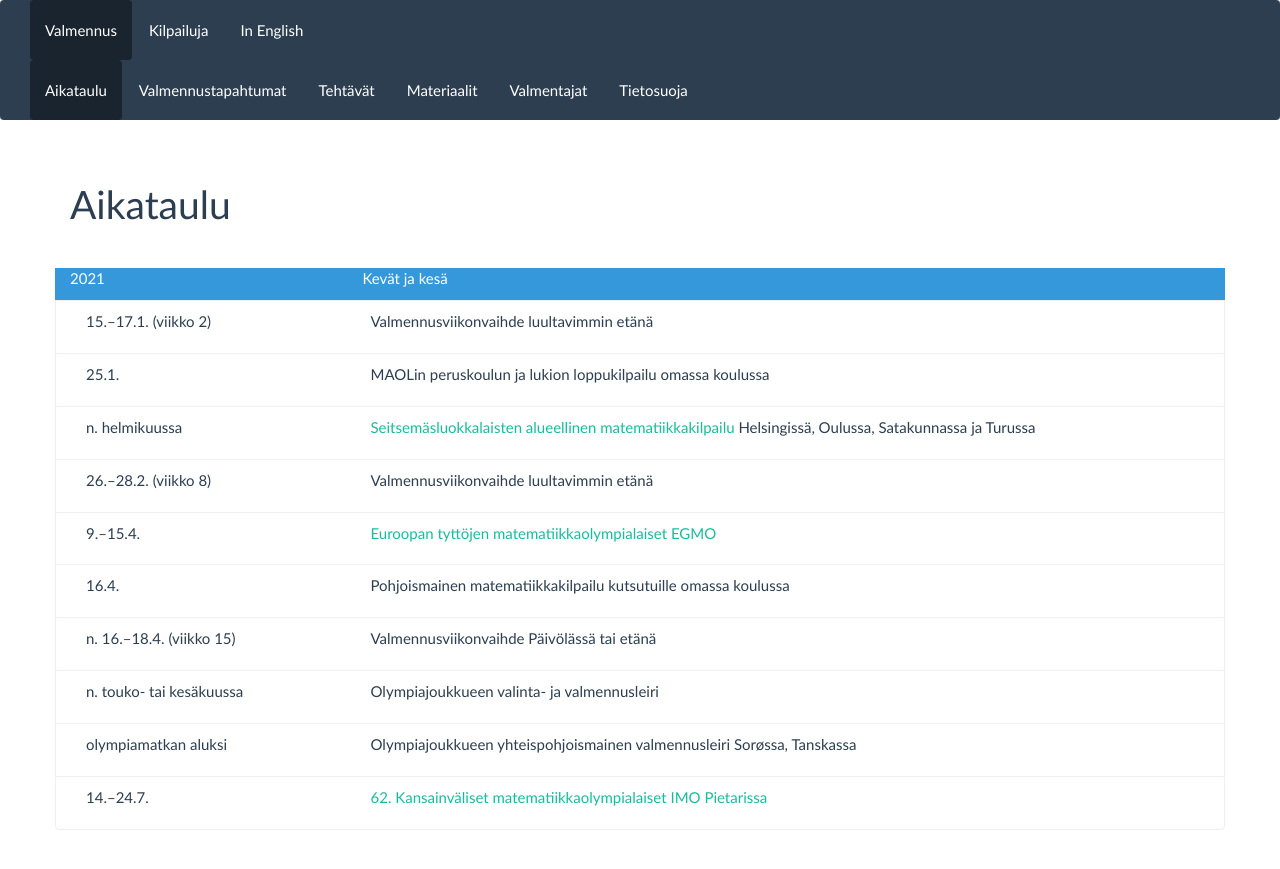
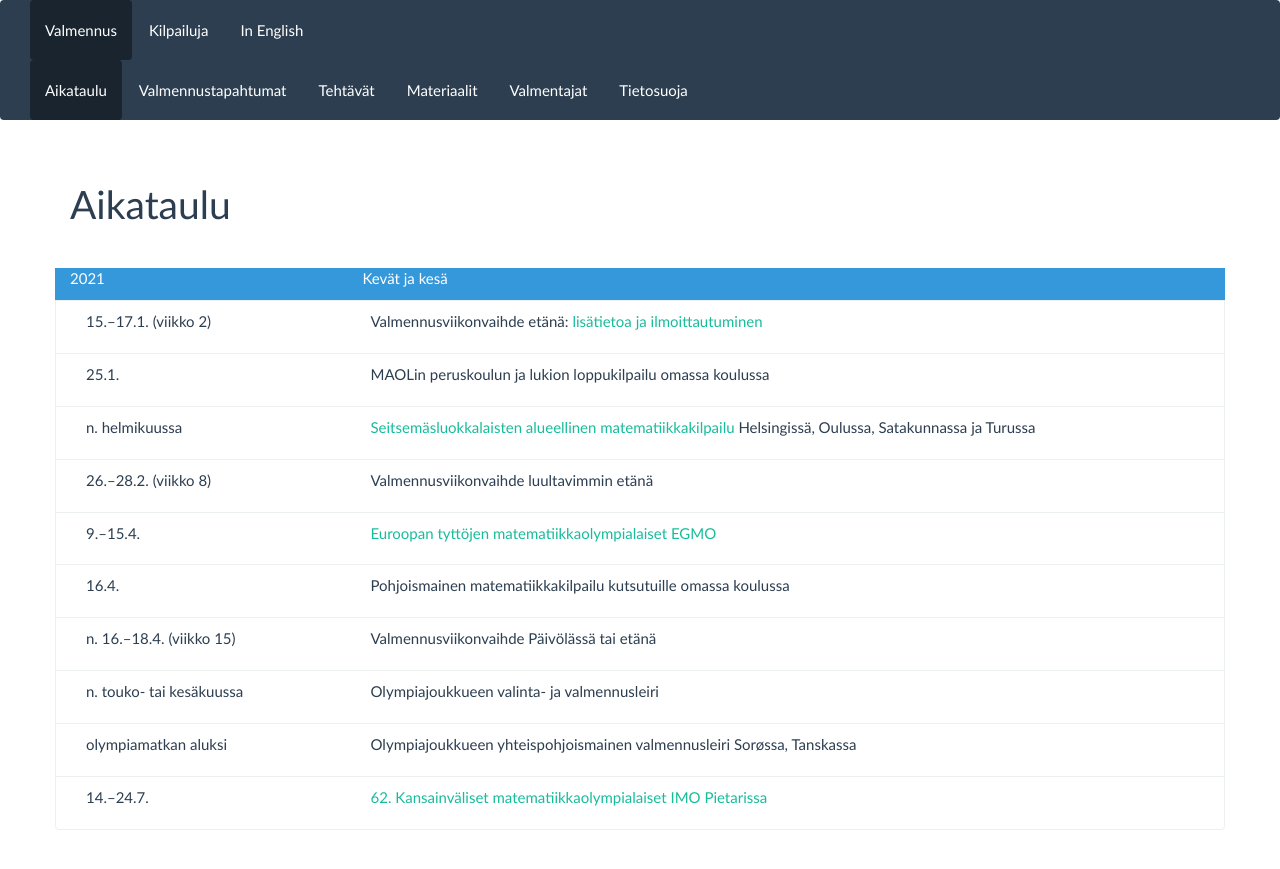
Before and after one commit to matematiikkakilpailut/matematiikkakilpailut.github.io, a Jekyll site: the page built from aikataulu/index.md, in a window 1280 px wide. Shown: the top 869 px of the page. Built offline with Jekyll 4.4.1, drawn with Linux system fonts in a browser that asks for light colours.

Commit message:
Linkki viikon 2 ilmoittautumiseen

```diff
--- a/aikataulu/index.md
+++ b/aikataulu/index.md
@@ -7,7 +7,7 @@ aikataulu:
     tapahtuma: "Kevät ja kesä"
     otsikko: true
   - pvm: "15.&ndash;17.1. (viikko 2)"
-    tapahtuma: "Valmennus&shy;viikonvaihde luultavimmin etänä"
+    tapahtuma: "Valmennus&shy;viikonvaihde etänä: [lisätietoa ja ilmoittautuminen](2021W02/)"
   - tapahtuma: "MAOLin perus&shy;koulun ja lukion loppu&shy;kilpailu omassa koulussa"
     pvm: "25.1."
   - pvm: "n. helmikuussa"
```
